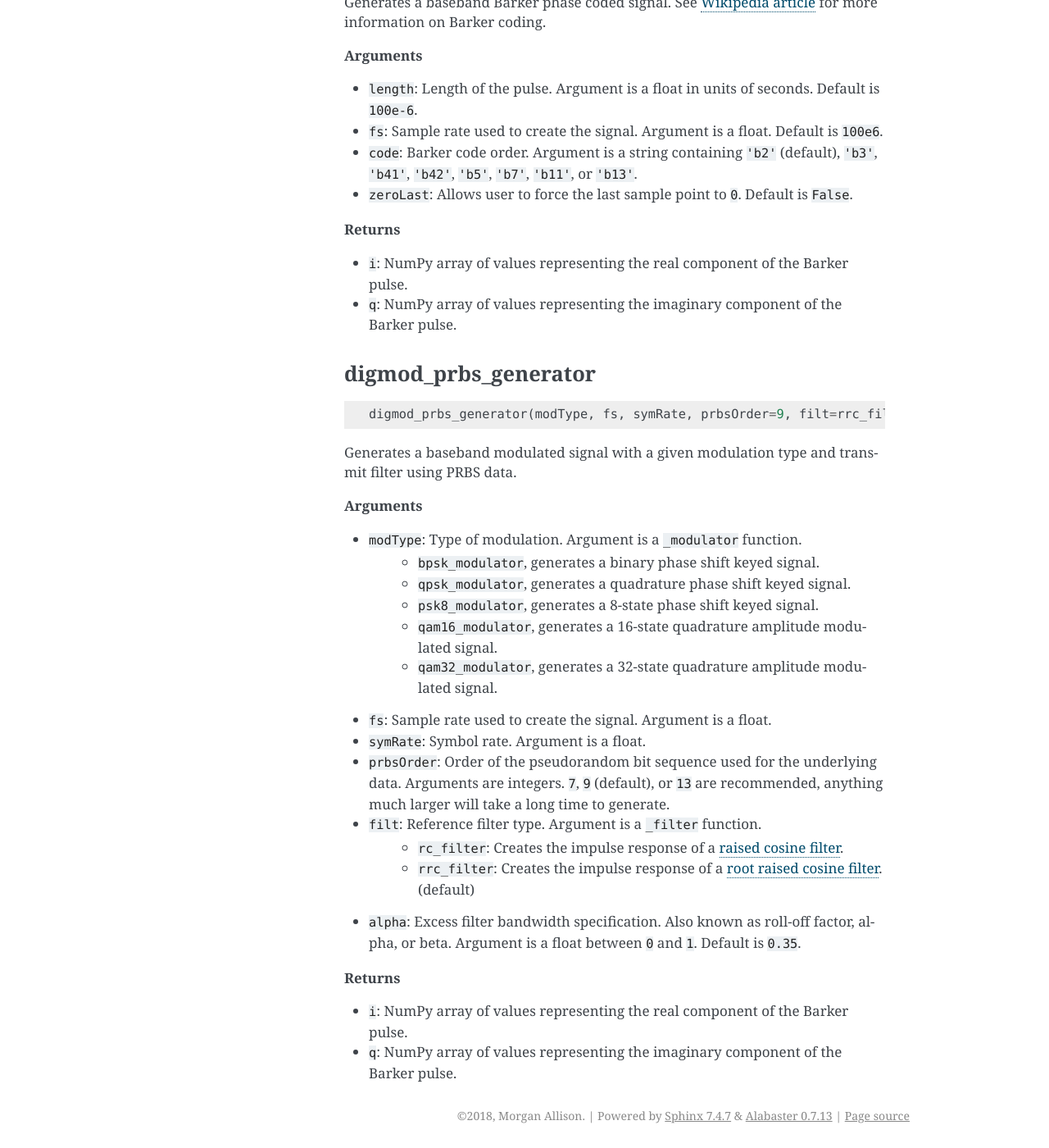
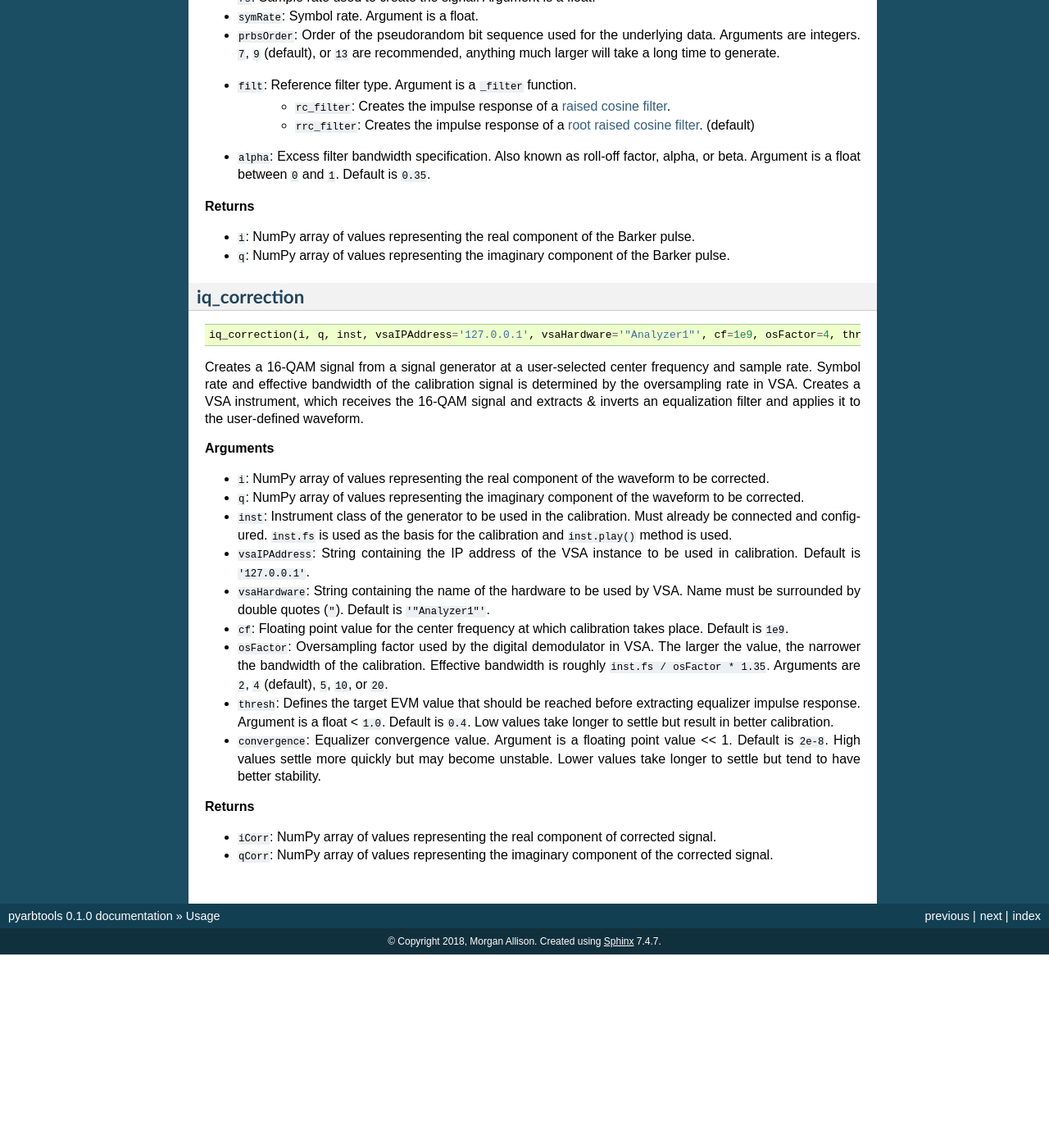
Before and after one commit to morgan-at-keysight/pyarbtools, a Sphinx documentation site: the page built from docs/usage.rst, in a window 1280 px wide and 1400 px high, scrolled down 12610 px. Shown: the whole window at 82% size. Built offline with Sphinx 7.4.7, drawn with Linux system fonts in a browser that asks for light colours; after the commit the page ends 13774 px from its top, so only the background shows below that; some of the changed text lies outside the part shown.

Commit message:
Added sphinx default theme to docs. Updated docs to include new functions. Changed version to 0.0.7. Added convergence argument to wfmBuilder.iq_correction().

````diff
--- a/docs/conf.py
+++ b/docs/conf.py
@@ -86,7 +86,7 @@
 # The theme to use for HTML and HTML Help pages.  See the documentation for
 # a list of builtin themes.
 #
-html_theme = 'alabaster'
+html_theme = 'default'
 
 # Theme options are theme-specific and customize the look and feel of a
 # theme further.  For a list of options available for each theme, see the
--- a/docs/usage.rst
+++ b/docs/usage.rst
@@ -108,7 +108,7 @@
 
 * ``res``: AWG resolution. Arguments are ``'wpr'``, ``'wsp'`` (default), ``'intx3'``, ``'intx12'``, ``'intx24'``, or ``'intx48'``.
 * ``clkSrc``: Sample clock source. Arguments are ``'int'`` (default) or ``'ext'``.
-* ``fs``: Sample rate. Argument is a floating point value from ``125e6`` to ``12e9``.
+* ``fs``: Sample rate. Argument is a floating point value from ``125e6`` to ``12e9``. Default is ``7.2e9``.
 * ``refSrc``: Reference clock source. Arguments are ``'axi'`` (default), ``'int'``, ``'ext'``.
 * ``refFreq``: Reference clock frequency. Argument is a floating point value from ``1e6`` to ``200e6`` in steps of ``1e6``. Default is ``100e6``.
 * ``out1``, ``out2``: Output signal path for channel 1 and 2 respectively. Arguments are ``'dac'`` (default), ``'dc'``, ``'ac'``.
@@ -123,7 +123,7 @@
 ----------------
 ::
 
-    M8190A.download_wfm(wfm, ch=1)
+    M8190A.download_wfm(wfm, ch=1, name -> str)
 
 Defines and downloads a waveform into the lowest available segment slot.
 
@@ -131,16 +131,17 @@
 
 * ``wfm``: NumPy array containing real waveform samples (not IQ).
 * ``ch``: Channel to which waveform will be assigned. Arguments are ``1`` (default) or ``2``.
+* ``name`` kwarg: Optional string argument to attach a name to your downloaded waveform segment.
 
 **Returns**
 
-* None
+* ``wfmID```: Waveform identifier used to specify which waveform is played using the ``.play()`` method.
 
 **download_iq_wfm**
 -------------------
 ::
 
-    M8190A.download_iq_wfm(i, q, ch=1)
+    M8190A.download_iq_wfm(i, q, ch=1, name -> str)
 
 Defines and downloads a waveform into the lowest available segment slot
 while checking that the waveform meets minimum waveform length and
@@ -151,11 +152,44 @@
 * ``i``: NumPy array of values representing the real component of an IQ waveform.
 * ``q``: NumPy array of values representing the imaginary component of an IQ waveform.
 * ``ch``: Channel to which waveform will be assigned. Arguments are ``1`` (default) or ``2``.
+* ``name`` kwarg: Optional string argument to attach a name to your downloaded waveform segment.
+
+**Returns**
+
+* ``wfmID``: Waveform identifier used to specify which waveform is played using the ``.play()`` method.
+
+**play**
+--------
+::
+
+    M8190A.play(wfmID=1, ch=1)
+
+Selects waveform, turns on analog output, and begins continuous playback.
+
+**Arguments**
+
+* ``wfmID``: Segment index of the waveform to be loaded. Default is ``1``.
+* ``ch``: Channel to be used for playback. Default is ``1``.
 
 **Returns**
 
 * None
 
+**stop**
+--------
+::
+
+    M8190A.stop(ch=1)
+
+Turns off analog output and stops playback.
+
+**Arguments**
+
+* ``ch``: Channel to be stopped. Default is ``1``.
+
+**Returns**
+
+* None
 
 .. _M8195A:
 
@@ -186,24 +220,56 @@
 
 * None
 
-
 **download_wfm**
 ----------------
 ::
 
-    M8195A.download_wfm(wfm, ch=1)
+    M8195A.download_wfm(wfm, ch=1, name -> str)
 
 Defines and downloads a waveform into the lowest available segment slot.
 
 **Arguments**
 
 * ``wfm``: NumPy array containing real waveform samples (not IQ).
-* ``ch``: Channel to which waveform will be assigned (default is 1).
+* ``ch``: Channel to which waveform will be assigned. Arguments are ``1`` (default), ``2``, ``3``, or ``4``.
+* ``name`` kwarg: Optional string argument to attach a name to your downloaded waveform segment.
+
+**Returns**
+
+* ``wfmID``: Waveform identifier used to specify which waveform is played using the ``.play()`` method.
+
+**play**
+--------
+::
+
+    M8195A.play(wfmID=1, ch=1)
+
+Selects waveform, turns on analog output, and begins continuous playback.
+
+**Arguments**
+
+* ``wfmID``: Segment index of the waveform to be loaded. Default is ``1``.
+* ``ch``: Channel to be used for playback. Arguments are ``1`` (default), ``2``, ``3``, ``4``.
 
 **Returns**
 
 * None
 
+**stop**
+--------
+::
+
+    M8195A.stop(ch=1)
+
+Turns off analog output and stops playback.
+
+**Arguments**
+
+* ``ch``: Channel to be stopped. Default is ``1``.
+
+**Returns**
+
+* None
 
 .. _VSG:
 
@@ -255,14 +320,45 @@
 
 **Arguments**
 
-* ``name``: The waveform name. Argument is a string.
 * ``i``: NumPy array of values representing the real component of an IQ waveform.
 * ``q``: NumPy array of values representing the imaginary component of an IQ waveform.
+* ``name``: String containing the waveform name. Default is ``'wfm'``.
+
+**Returns**
+
+* ``name``: Waveform identifier used to specify which waveform is played using the ``.play()`` method.
+
+**play**
+--------
+::
+
+    VSG.play(wfmID='wfm')
+
+Selects waveform and activates arb mode, RF output, and modulation.
+
+**Arguments**
+
+* ``wfmID``: Name of the waveform to be loaded. Default is ``'wfm'``.
 
 **Returns**
 
 * None
 
+**stop**
+--------
+::
+
+    VSG.stop()
+
+Deactivates arb mode, RF output, and modulation.
+
+**Arguments**
+
+* None
+
+**Returns**
+
+* None
 
 .. _UXG:
 
@@ -298,23 +394,53 @@
 -------------------
 ::
 
-    UXG.download_iq_wfm(name, i, q, assign=True)
+    UXG.download_iq_wfm(i, q, name='wfm')
 
 Defines and downloads a waveform into WFM1: memory directory and checks
 that the waveform meets minimum waveform length and granularity
-requirements. Optionally assigns waveform to active arb memory.
+requirements.
 
 **Arguments**
 
-* ``name``: The waveform name. Argument is a string.
 * ``i``: NumPy array of values representing the real component of an IQ waveform.
 * ``q``: NumPy array of values representing the imaginary component of an IQ waveform.
-* ``assign``: Determines if waveform is assigned or not. Arguments are ``True`` (default) or ``False``.
+* ``name``: String containing the waveform name. Default is ``'wfm'``.
+
+**Returns**
+
+* ``name``: Waveform identifier used to specify which waveform is played using the ``.play()`` method.
+
+**play**
+--------
+::
+
+    UXG.play(wfmID='wfm')
+
+Selects waveform and activates arb mode, RF output, and modulation.
+
+**Arguments**
+
+* ``wfmID``: Name of the waveform to be loaded. Default is ``'wfm'``.
 
 **Returns**
 
 * None
 
+**stop**
+--------
+::
+
+    UXG.stop()
+
+Deactivates arb mode, RF output, and modulation.
+
+**Arguments**
+
+* None
+
+**Returns**
+
+* None
 
 **open_lan_stream**
 -------------------
@@ -560,3 +686,35 @@
 
 * ``i``: NumPy array of values representing the real component of the Barker pulse.
 * ``q``: NumPy array of values representing the imaginary component of the Barker pulse.
+
+
+**iq_correction**
+-------------------------
+::
+
+    iq_correction(i, q, inst, vsaIPAddress='127.0.0.1', vsaHardware='"Analyzer1"', cf=1e9, osFactor=4, thresh=0.4, convergence=2e-8):
+
+
+Creates a 16-QAM signal from a signal generator at a user-selected
+center frequency and sample rate. Symbol rate and effective bandwidth
+of the calibration signal is determined by the oversampling rate in VSA.
+Creates a VSA instrument, which receives the 16-QAM signal and extracts
+& inverts an equalization filter and applies it to the user-defined
+waveform.
+
+**Arguments**
+
+* ``i``: NumPy array of values representing the real component of the waveform to be corrected.
+* ``q``: NumPy array of values representing the imaginary component of the waveform to be corrected.
+* ``inst``: Instrument class of the generator to be used in the calibration. Must already be connected and configured. ``inst.fs`` is used as the basis for the calibration and ``inst.play()`` method is used.
+* ``vsaIPAddress``: String containing the IP address of the VSA instance to be used in calibration. Default is ``'127.0.0.1'``.
+* ``vsaHardware``: String containing the name of the hardware to be used by VSA. Name must be surrounded by double quotes (``"``). Default is ``'"Analyzer1"'``.
+* ``cf``: Floating point value for the center frequency at which calibration takes place. Default is ``1e9``.
+* ``osFactor``: Oversampling factor used by the digital demodulator in VSA. The larger the value, the narrower the bandwidth of the calibration. Effective bandwidth is roughly ``inst.fs / osFactor * 1.35``. Arguments are ``2``, ``4`` (default), ``5``, ``10``, or ``20``.
+* ``thresh``: Defines the target EVM value that should be reached before extracting equalizer impulse response. Argument is a float < ``1.0``. Default is ``0.4``. Low values take longer to settle but result in better calibration.
+* ``convergence``: Equalizer convergence value. Argument is a floating point value << 1. Default is ``2e-8``. High values settle more quickly but may become unstable. Lower values take longer to settle but tend to have better stability.
+
+**Returns**
+
+* ``iCorr``: NumPy array of values representing the real component of corrected signal.
+* ``qCorr``: NumPy array of values representing the imaginary component of the corrected signal.
````
Also changed, not shown: other parts of docs/usage.rst (+1 -2 lines), 4 other files.
